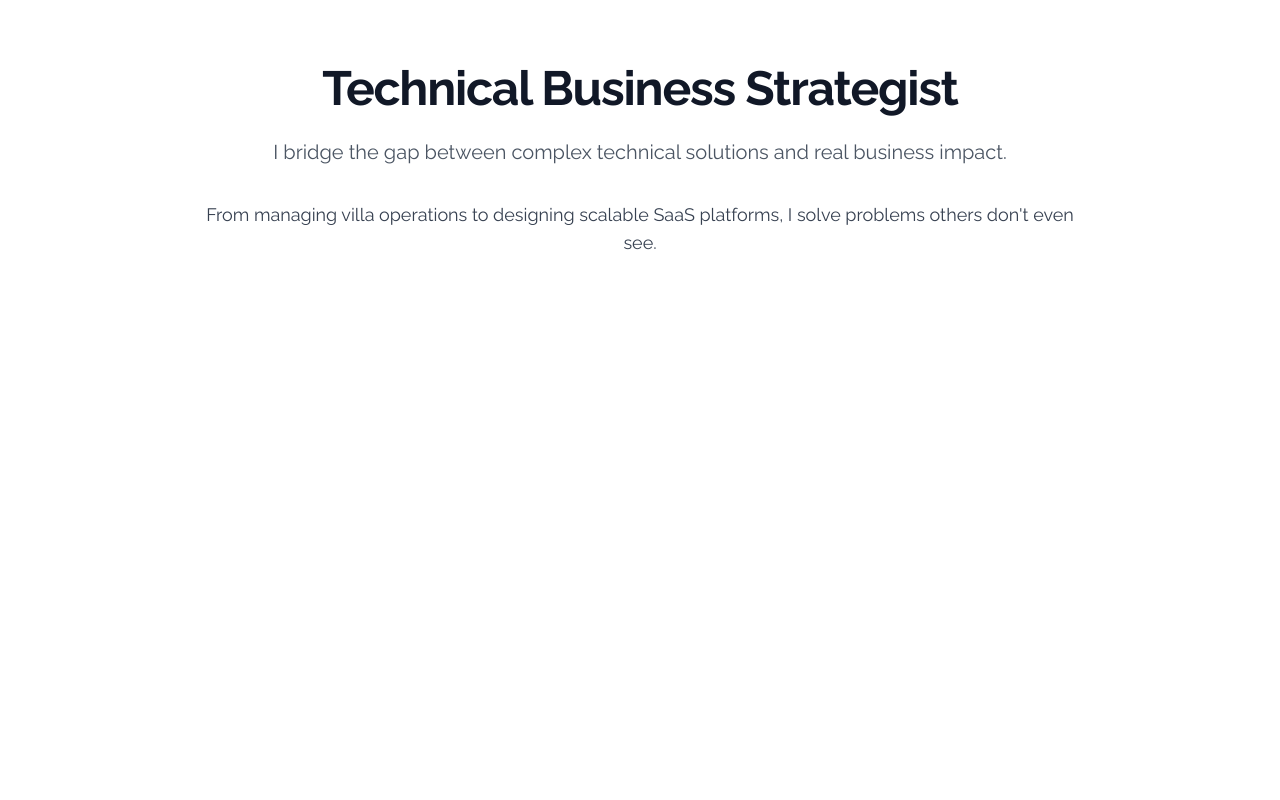
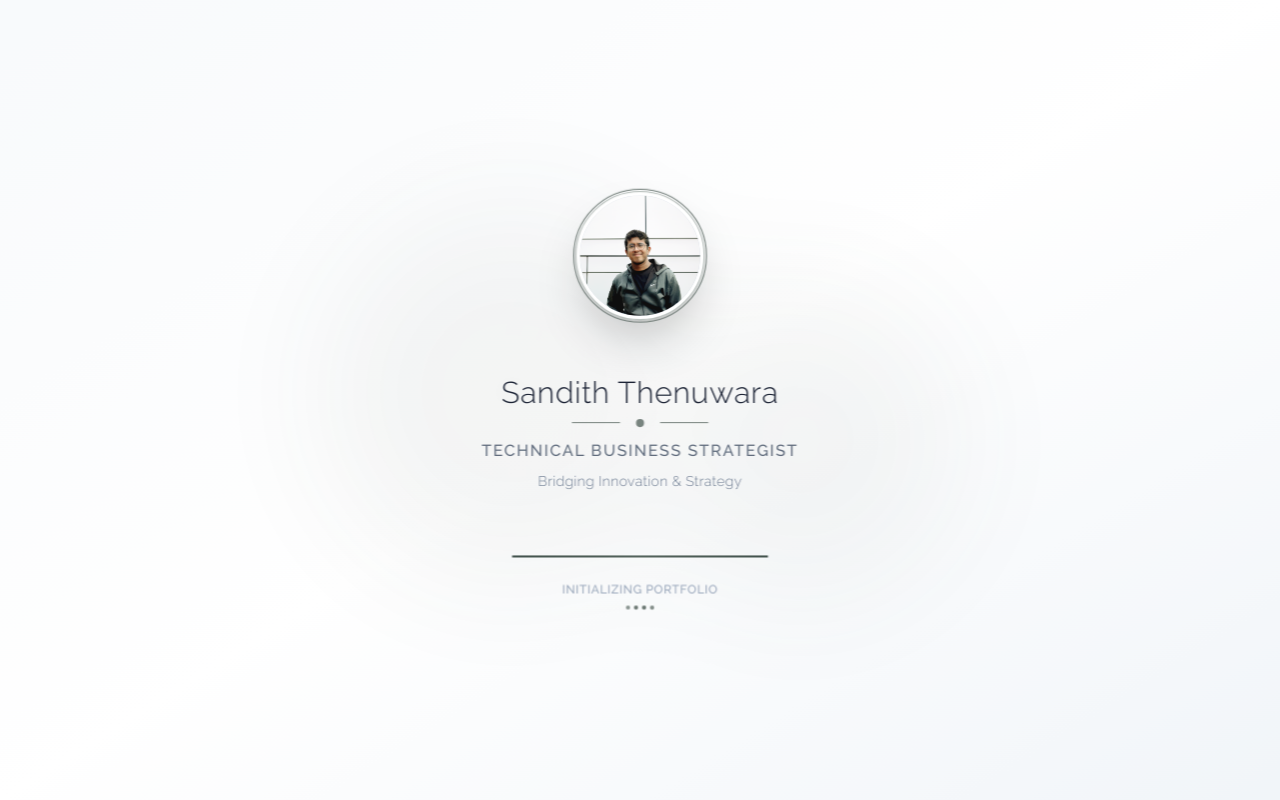
Before and after one commit to Sandith02/portfolio-v2, a React (Vite) app in the folder main-site/: page / in a window 1280 px wide. Built offline with nearby package versions, Linux system fonts and the light colour scheme.

Commit message:
Refactor code structure for improved readability and maintainability

```diff
--- a/main-site/package.json
+++ b/main-site/package.json
@@ -10,6 +10,7 @@
     "preview": "vite preview"
   },
   "dependencies": {
+    "gsap": "^3.13.0",
     "react": "^19.1.0",
     "react-dom": "^19.1.0"
   },
--- a/main-site/src/components/pages/SplashScreen.jsx
+++ b/main-site/src/components/pages/SplashScreen.jsx
@@ -1,49 +1,236 @@
-import React, { useState, useEffect } from 'react';
+import React, { useState, useEffect, useRef } from 'react';
+import { gsap } from 'gsap';
 
 const SplashScreen = ({ onComplete }) => {
   const [isVisible, setIsVisible] = useState(true);
-  const [isLoaded, setIsLoaded] = useState(false);
+  const [progress, setProgress] = useState(0);
+  const [imageLoaded, setImageLoaded] = useState(false);
+
+  const splashRef = useRef(null);
+  const contentRef = useRef(null);
+  const profileRef = useRef(null);
+  const nameRef = useRef(null);
+  const titleRef = useRef(null);
+  const progressRef = useRef(null);
 
   useEffect(() => {
-    // Simulate loading
-    setTimeout(() => setIsLoaded(true), 800);
+    const tl = gsap.timeline();
 
-    // Auto-hide after animation
-    setTimeout(() => {
-      setIsVisible(false);
-      setTimeout(() => onComplete?.(), 400);
-    }, 2200);
+    // Set initial states
+    gsap.set(contentRef.current, { opacity: 0, scale: 0.9 });
+    gsap.set(profileRef.current, { opacity: 0, scale: 0.8, rotationY: 180 });
+    gsap.set(nameRef.current, { opacity: 0, y: 30 });
+    gsap.set(titleRef.current, { opacity: 0, y: 20 });
+    gsap.set(progressRef.current, { opacity: 0, y: 15 });
+
+    // Elegant entrance sequence
+    tl.to(contentRef.current, {
+      duration: 1.2,
+      opacity: 1,
+      scale: 1,
+      ease: "power3.out",
+      delay: 0.2
+    })
+    .to(profileRef.current, {
+      duration: 1.5,
+      opacity: 1,
+      scale: 1,
+      rotationY: 0,
+      ease: "back.out(1.2)"
+    }, "-=0.8")
+    .to(nameRef.current, {
+      duration: 1.0,
+      opacity: 1,
+      y: 0,
+      ease: "power3.out"
+    }, "-=0.5")
+    .to(titleRef.current, {
+      duration: 0.8,
+      opacity: 1,
+      y: 0,
+      ease: "power2.out"
+    }, "-=0.3")
+    .to(progressRef.current, {
+      duration: 0.6,
+      opacity: 1,
+      y: 0,
+      ease: "power2.out"
+    }, "-=0.2");
+
+    // Sophisticated progress simulation
+    const progressInterval = setInterval(() => {
+      setProgress(prev => {
+        if (prev >= 100) {
+          clearInterval(progressInterval);
+
+          // Elegant exit sequence
+          setTimeout(() => {
+            gsap.to(splashRef.current, {
+              duration: 1.2,
+              opacity: 0,
+              scale: 1.05,
+              ease: "power3.inOut",
+              onComplete: () => {
+                setIsVisible(false);
+                setTimeout(() => onComplete?.(), 150);
+              }
+            });
+          }, 1000);
+
+          return 100;
+        }
+        return prev + Math.random() * 6 + 2;
+      });
+    }, 180);
+
+    return () => {
+      clearInterval(progressInterval);
+      tl.kill();
+    };
   }, [onComplete]);
+
+  const handleImageLoad = () => {
+    setImageLoaded(true);
+    console.log('Image loaded successfully!');
+  };
+
+  const handleImageError = (e) => {
+    console.error('Image failed to load:', e);
+    setImageLoaded(false);
+    // Hide the image and show fallback
+    e.target.style.display = 'none';
+  };
 
   if (!isVisible) return null;
 
   return (
-    <div className="fixed inset-0 bg-gray-50 flex items-center justify-center z-50 transition-all duration-500">
-      <div className="text-center">
-        {/* Clean Logo */}
-        <div className={`mb-6 transition-all duration-700 ${isLoaded ? 'scale-100 opacity-100' : 'scale-90 opacity-0'}`}>
-          <div className="w-16 h-16 mx-auto bg-slate-800 rounded-lg flex items-center justify-center shadow-sm mb-4">
-            <span className="text-xl font-semibold text-white tracking-wider">ST</span>
+    <div
+      ref={splashRef}
+      className="fixed inset-0 bg-gradient-to-br from-slate-50 via-white to-slate-100 flex items-center justify-center z-50"
+    >
+      {/* Subtle background pattern */}
+      <div className="absolute inset-0 opacity-5">
+        <div className="absolute top-1/4 left-1/4 w-96 h-96 rounded-full blur-3xl" style={{ backgroundColor: '#394A43' }}></div>
+        <div className="absolute bottom-1/4 right-1/4 w-80 h-80 rounded-full blur-3xl" style={{ backgroundColor: '#4A5B54' }}></div>
+      </div>
+
+      <div ref={contentRef} className="relative z-10 text-center max-w-md mx-auto px-8">
+
+        {/* Premium Profile Section */}
+        <div ref={profileRef} className="mb-12">
+          <div className="relative inline-block">
+            {/* Main profile image with luxury styling */}
+            <div className="w-32 h-32 mx-auto rounded-full overflow-hidden bg-gradient-to-br from-slate-200 to-slate-300 shadow-2xl border-4 border-white relative">
+
+              {/* Image with better error handling */}
+              <img
+                src="/about-me.png"
+                alt="Sandith Thenuwara"
+                className="w-full h-full object-cover"
+                onLoad={handleImageLoad}
+                onError={handleImageError}
+                style={{ display: imageLoaded ? 'block' : 'none' }}
+              />
+
+              {/* Fallback - always show, but hide when image loads */}
+              <div
+                className="absolute inset-0 flex items-center justify-center text-white text-3xl font-light tracking-wider"
+                style={{
+                  display: imageLoaded ? 'none' : 'flex',
+                  background: 'linear-gradient(135deg, #394A43 0%, #2d3a35 100%)'
+                }}
+              >
+                ST
+              </div>
+            </div>
+
+            {/* Elegant ring effects */}
+            <div className="absolute inset-0 w-32 h-32 mx-auto rounded-full border opacity-60"
+                 style={{
+                   borderColor: '#394A43',
+                   animation: 'pulse 4s cubic-bezier(0.4, 0, 0.6, 1) infinite',
+                   transform: 'scale(1.2)'
+                 }}>
+            </div>
+            <div className="absolute inset-0 w-32 h-32 mx-auto rounded-full border opacity-30"
+                 style={{
+                   borderColor: '#596B62',
+                   animation: 'pulse 4s cubic-bezier(0.4, 0, 0.6, 1) infinite 1s',
+                   transform: 'scale(1.4)'
+                 }}>
+            </div>
           </div>
         </div>
 
-        {/* Name with fade-in */}
-        <div className={`transition-all duration-700 delay-300 ${isLoaded ? 'opacity-100 translate-y-0' : 'opacity-0 translate-y-4'}`}>
-          <h1 className="text-xl font-bold text-gray-800 mb-1 tracking-wide">
+        {/* Sophisticated Name Section */}
+        <div ref={nameRef} className="mb-3">
+          <h1 className="text-3xl font-light text-slate-900 tracking-wide mb-2">
             Sandith Thenuwara
           </h1>
-          <p className="text-sm text-gray-600 font-medium tracking-wide">
+          <div className="flex items-center justify-center space-x-4 opacity-70">
+            <div className="w-12 h-px bg-gradient-to-r from-transparent" style={{ backgroundColor: '#394A43' }}></div>
+            <div className="w-2 h-2 rounded-full" style={{ backgroundColor: '#394A43' }}></div>
+            <div className="w-12 h-px bg-gradient-to-l from-transparent" style={{ backgroundColor: '#394A43' }}></div>
+          </div>
+        </div>
+
+        {/* Premium Title */}
+        <div ref={titleRef} className="mb-16">
+          <p className="text-base font-medium text-slate-600 tracking-widest uppercase opacity-90">
             Technical Business Strategist
+          </p>
+          <p className="text-sm text-slate-500 mt-2 font-light tracking-wide">
+            Bridging Innovation & Strategy
           </p>
         </div>
 
-        {/* Subtle loading indicator */}
-        <div className={`mt-8 transition-all duration-700 delay-500 ${isLoaded ? 'opacity-100' : 'opacity-0'}`}>
-          <div className="w-32 h-0.5 bg-gray-200 mx-auto rounded-full overflow-hidden">
-            <div className="h-full bg-slate-600 rounded-full animate-pulse" style={{ width: '60%' }} />
+        {/* Elegant Progress Section */}
+        <div ref={progressRef}>
+          <div className="w-64 mx-auto mb-6">
+            <div className="bg-slate-200 rounded-full h-0.5 overflow-hidden">
+              <div
+                className="h-0.5 rounded-full transition-all duration-700 ease-out shadow-sm"
+                style={{
+                  width: `${Math.min(progress, 100)}%`,
+                  background: `linear-gradient(90deg, #394A43 0%, #4A5B54 50%, #394A43 100%)`
+                }}
+              />
+            </div>
+          </div>
+
+          <div className="space-y-2">
+            <p className="text-xs text-slate-400 font-medium tracking-wider uppercase">
+              Initializing Portfolio
+            </p>
+            <div className="flex justify-center space-x-1">
+              {[0, 1, 2, 3].map((i) => (
+                <div
+                  key={i}
+                  className="w-1 h-1 rounded-full opacity-60"
+                  style={{
+                    backgroundColor: '#394A43',
+                    animation: `pulse 2s ease-in-out infinite ${i * 0.3}s`
+                  }}
+                />
+              ))}
+            </div>
           </div>
         </div>
+
       </div>
+
+      <style jsx>{`
+        @keyframes pulse {
+          0%, 100% {
+            opacity: 0.4;
+            transform: scale(1);
+          }
+          50% {
+            opacity: 0.8;
+            transform: scale(1.05);
+          }
+        }
+      `}</style>
     </div>
   );
 };
```
Also changed, not shown: main-site/public/about-me.png (added), 1 other file (tests, documents, lock files or other folders).
